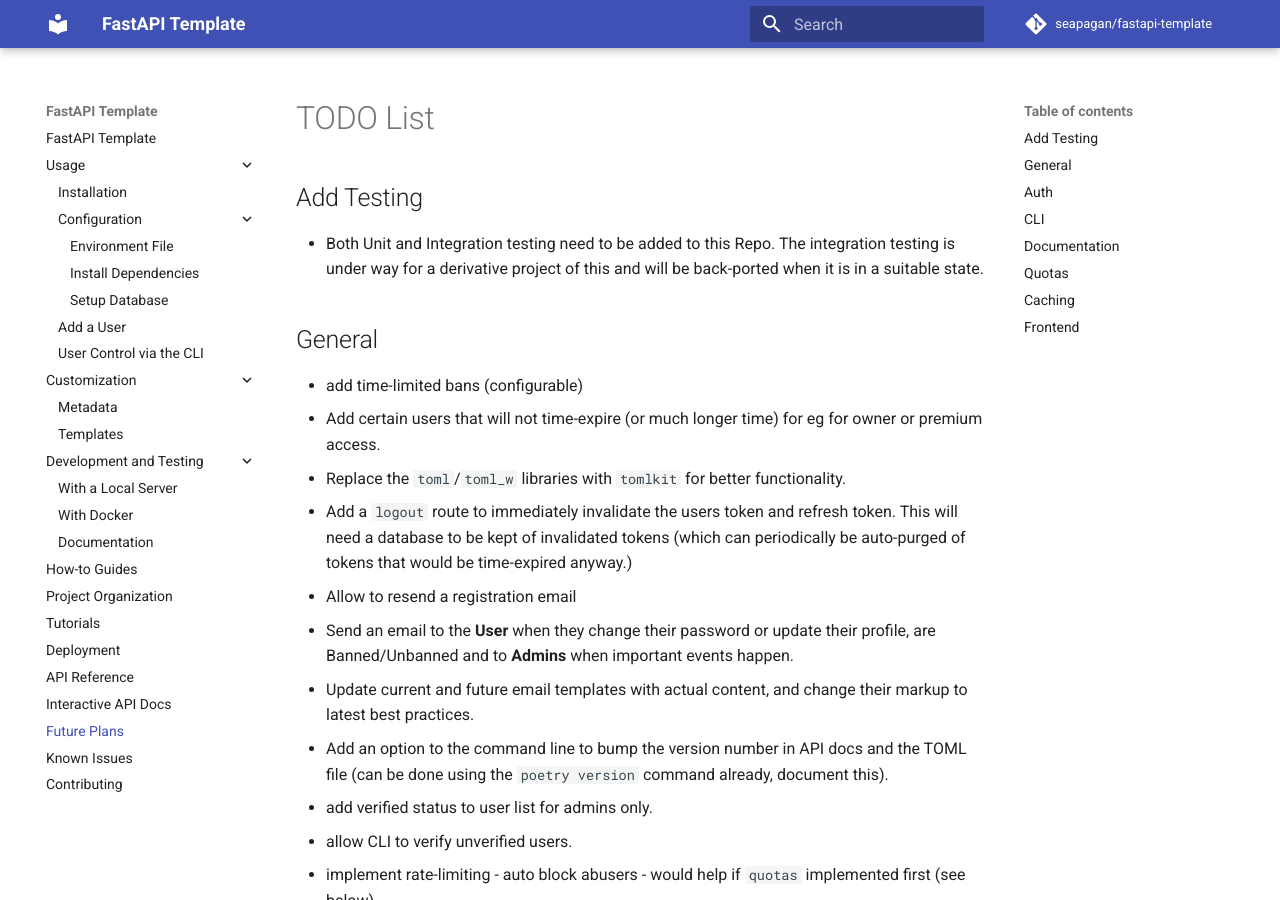
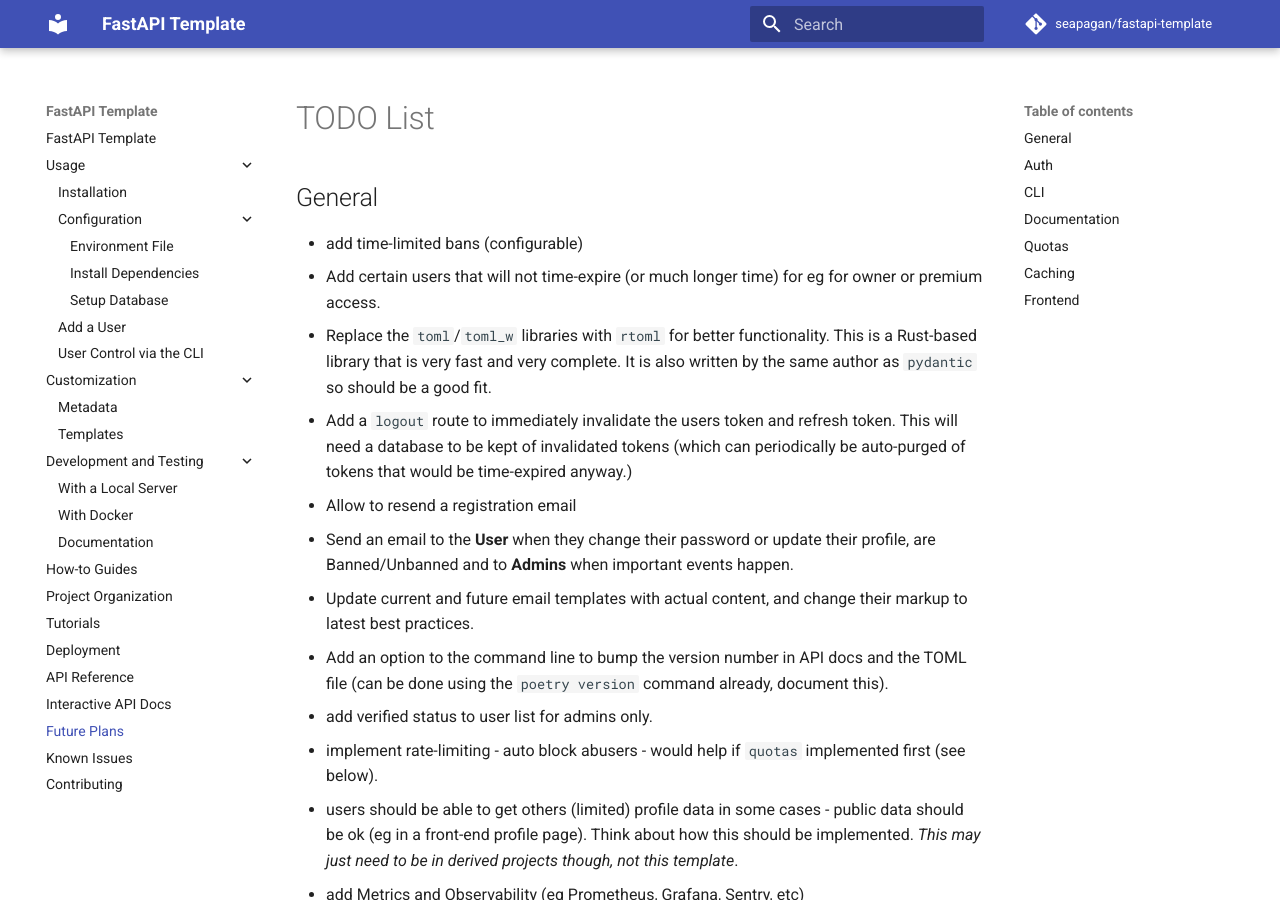
Before and after one commit to seapagan/fastapi-template, an MkDocs documentation site: the page built from docs/future.md, in a window 1280 px wide and 900 px high. Built offline with MkDocs 1.6.1 and Material for MkDocs 9.7.7, drawn with Linux system fonts in a browser that asks for light colours; comment, search, counter and statistics services are not loaded.

Commit message:
tidy the TODO removing items done
Signed-off-by: Grant Ramsay <seapagan@gmail.com>

```diff
--- a/TODO.md
+++ b/TODO.md
@@ -1,17 +1,13 @@
 # TODO List
-
-## Add Testing
-
-- Both Unit and Integration testing need to be added to this Repo. The integration
-testing is under way for a derivative project of this and will be back-ported
-when it is in a suitable state.
 
 ## General
 
 - add time-limited bans (configurable)
 - Add certain users that will not time-expire (or much longer time) for eg for
   owner or premium access.
-- Replace the `toml`/`toml_w` libraries with `tomlkit` for better functionality.
+- Replace the `toml`/`toml_w` libraries with `rtoml` for better functionality.
+  This is a Rust-based library that is very fast and very complete. It is also
+  written by the same author as `pydantic` so should be a good fit.
 - Add a `logout` route to immediately invalidate the users token and refresh
   token. This will need a database to be kept of invalidated tokens (which can
   periodically be auto-purged of tokens that would be time-expired anyway.)
@@ -24,7 +20,6 @@
   the TOML file (can be done using the `poetry version` command already,
   document this).
 - add verified status to user list for admins only.
-- allow CLI to verify unverified users.
 - implement rate-limiting - auto block abusers - would help if `quotas`
   implemented first (see below).
 - users should be able to get others (limited) profile data in some cases -
```
